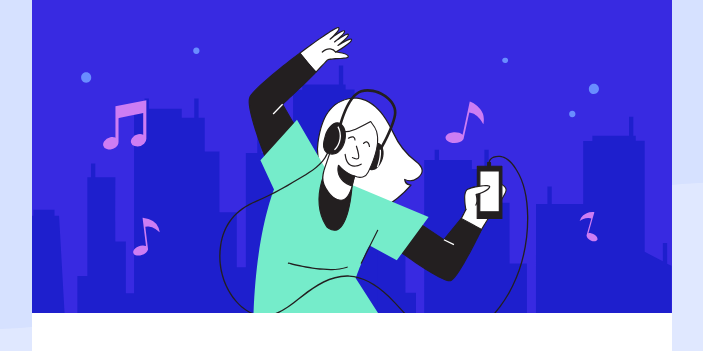
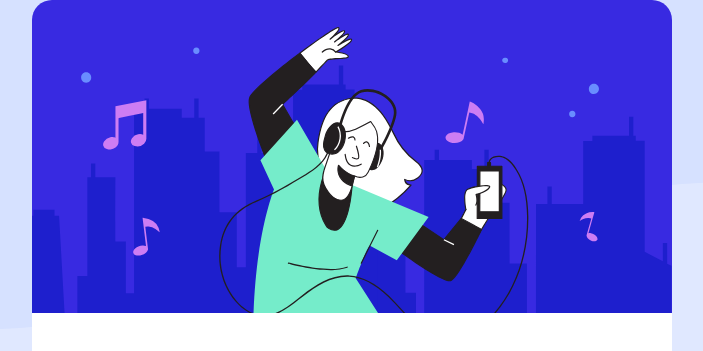
Before and after one commit to krogowsk531/order-summary, a React (Create React App) app: page / in a window 1280 px wide. Shown: the top 351 px of the page, without its empty margins (288-991 px from the left). Built offline with nearby package versions, Linux system fonts and the light colour scheme.

Commit message:
Added border radius for order summary card

```diff
--- a/src/Components/App/App.css
+++ b/src/Components/App/App.css
@@ -26,6 +26,7 @@ svg {
   margin-left: auto;
   margin-right: auto;
   width: 50%;
+  border-radius: 20px 20px 0px 0px;
 }
 
 .payment-button {
@@ -81,4 +82,5 @@ svg {
   margin-right: auto;
   width: 50%;
   padding-top: 1px;
+  border-radius: 0px 0px 20px 20px;
 }
```
